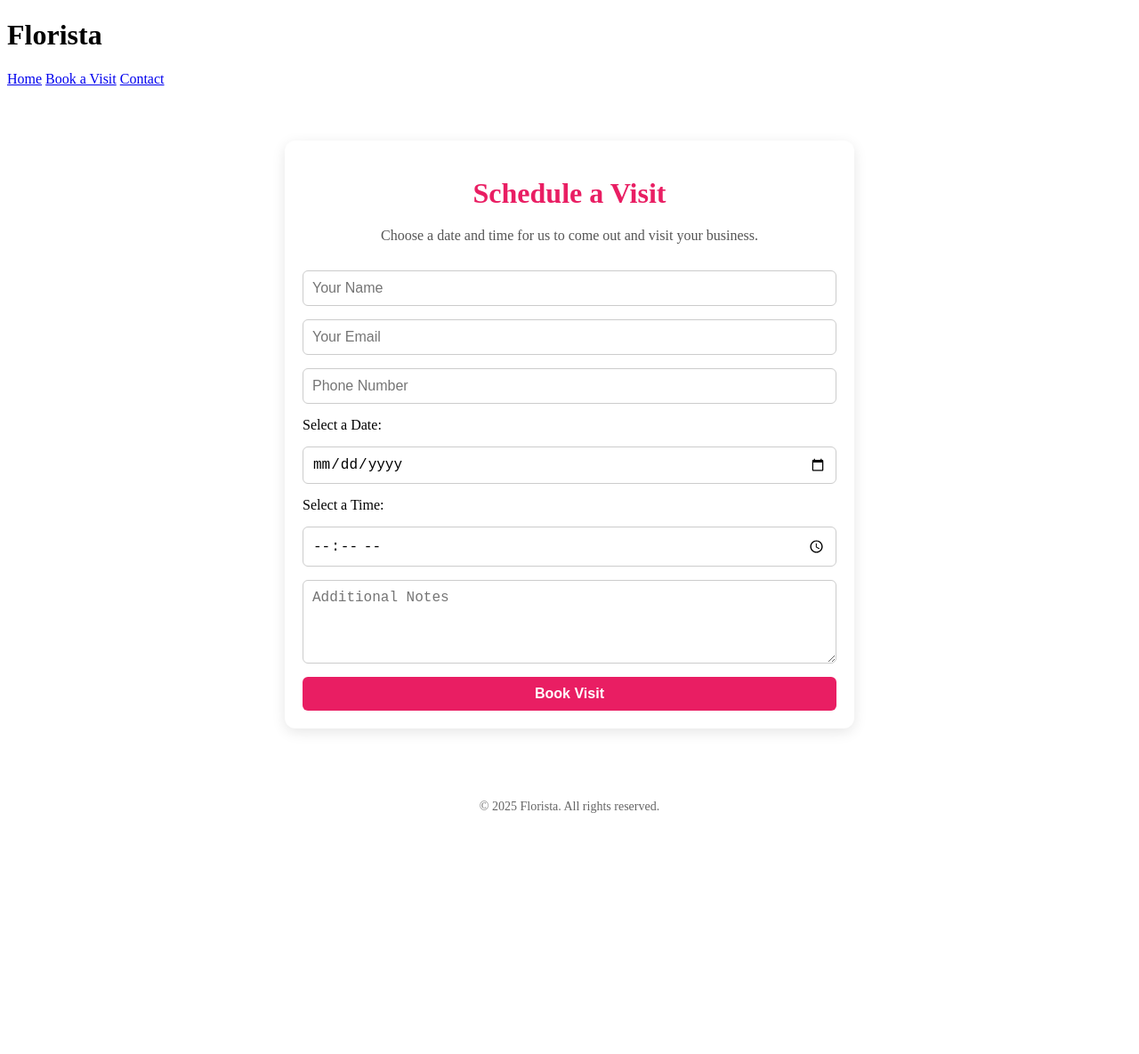
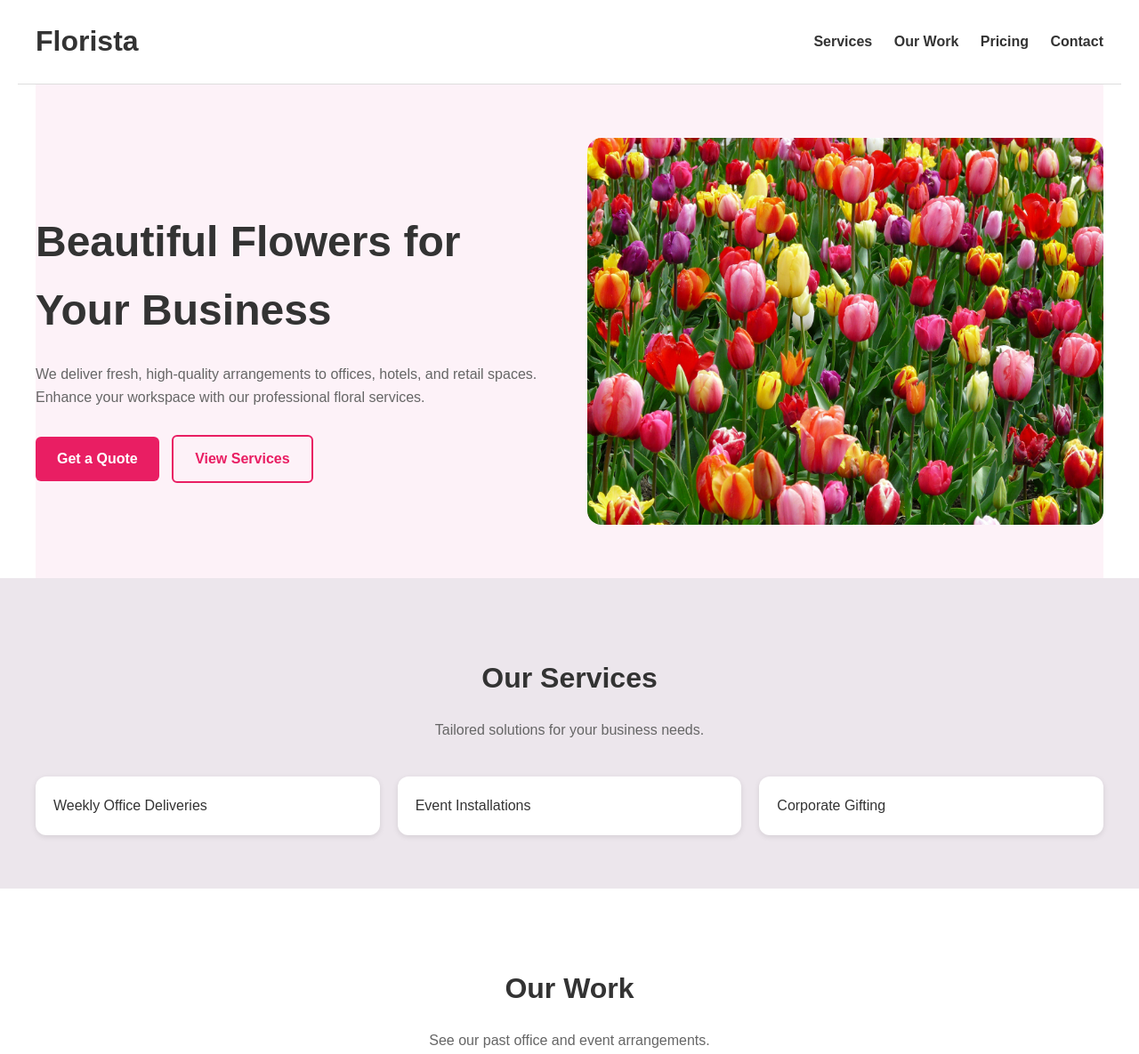
Before and after one commit to monkfish30/wesley, a plain HTML site: page index.html in a window 1280 px wide. Shown: the top 1185 px of the page at 89% size. Before the commit the page ends 943 px from the top, so only its background shows below. Drawn offline with Linux system fonts and the light colour scheme.

Commit message:
Update index.html

```diff
--- a/index.html
+++ b/index.html
@@ -3,115 +3,87 @@
 <head>
 <meta charset="UTF-8">
 <meta name="viewport" content="width=device-width, initial-scale=1.0">
-<title>Florista - Book a Visit</title>
-<link rel="stylesheet" href="styles.css">
-<style>
-/* Page-specific styles */
-.booking-container {
-  max-width: 600px;
-  margin: 60px auto;
-  padding: 20px;
-  border-radius: 12px;
-  box-shadow: 0 4px 15px rgba(0,0,0,0.1);
-  background-color: #fff;
-}
-
-.booking-container h1 {
-  text-align: center;
-  margin-bottom: 20px;
-  color: #e91e63;
-}
-
-.booking-container p {
-  text-align: center;
-  margin-bottom: 30px;
-  color: #555;
-}
-
-.booking-container form {
-  display: flex;
-  flex-direction: column;
-  gap: 15px;
-}
-
-input, select, textarea, button {
-  padding: 10px;
-  border-radius: 6px;
-  border: 1px solid #ccc;
-  font-size: 1rem;
-}
-
-input:focus, select:focus, textarea:focus {
-  outline: none;
-  border-color: #e91e63;
-  box-shadow: 0 0 0 1px #e91e63;
-}
-
-button {
-  background-color: #e91e63;
-  color: #fff;
-  font-weight: bold;
-  border: none;
-  cursor: pointer;
-  transition: 0.3s;
-}
-
-button:hover {
-  background-color: #d81b60;
-}
-
-footer {
-  text-align: center;
-  margin-top: 60px;
-  padding: 20px;
-  color: #666;
-  font-size: 0.875rem;
-}
-</style>
+<title>Florista Corporate Flowers</title>
+<link rel="stylesheet" href="style.css">
 </head>
 <body>
 
 <header class="container">
   <h1>Florista</h1>
   <nav>
-    <a href="index.html">Home</a>
-    <a href="#booking">Book a Visit</a>
-    <a href="index.html#contact">Contact</a>
+    <a href="#services">Services</a>
+    <a href="#work">Our Work</a>
+    <a href="#pricing">Pricing</a>
+    <a href="#contact">Contact</a>
   </nav>
 </header>
 
-<main class="booking-container">
-  <h1>Schedule a Visit</h1>
-  <p>Choose a date and time for us to come out and visit your business.</p>
+<main class="hero container">
+  <div class="content">
+    <h1>Beautiful Flowers for Your Business</h1>
+    <p>We deliver fresh, high-quality arrangements to offices, hotels, and retail spaces. Enhance your workspace with our professional floral services.</p>
+    <div class="buttons">
+      <a href="#contact" class="primary">Get a Quote</a>
+      <a href="#services" class="secondary">View Services</a>
+    </div>
+  </div>
+  <div class="image">
+    <img src="/images/tulips.jpg" alt="Flowers in office">
+  </div>
+</main>
 
-  <form onsubmit="handleBooking(event)">
-    <input type="text" name="name" placeholder="Your Name" required>
-    <input type="email" name="email" placeholder="Your Email" required>
-    <input type="tel" name="phone" placeholder="Phone Number" required>
-    <label for="date">Select a Date:</label>
-    <input type="date" id="date" name="date" required>
-    <label for="time">Select a Time:</label>
-    <input type="time" id="time" name="time" required>
-    <textarea name="notes" placeholder="Additional Notes" rows="4"></textarea>
-    <button type="submit">Book Visit</button>
-    <p id="confirmationMsg" style="display:none; color:green; text-align:center; margin-top:10px;">Thank you! Your booking has been received.</p>
+<section id="services">
+  <h2>Our Services</h2>
+  <p class="section-desc">Tailored solutions for your business needs.</p>
+  <div class="cards cards-3 container">
+    <div class="card">Weekly Office Deliveries</div>
+    <div class="card">Event Installations</div>
+    <div class="card">Corporate Gifting</div>
+  </div>
+</section>
+
+<section id="work">
+  <h2>Our Work</h2>
+  <p class="section-desc">See our past office and event arrangements.</p>
+  <div class="cards cards-3 container">
+    <img src="https://images.unsplash.com/photo-1542831371-d531d36971e6?q=80&w=400" alt="Office arrangement">
+    <img src="https://images.unsplash.com/photo-1504384308090-c894fdcc538d?q=80&w=400" alt="Event flowers">
+    <img src="https://images.unsplash.com/photo-1512917774080-9991f1c4c750?q=80&w=400" alt="Lobby flowers">
+  </div>
+</section>
+
+<section id="pricing">
+  <h2>Pricing</h2>
+  <p class="section-desc">Packages for businesses of all sizes.</p>
+  <div class="cards cards-3 container">
+    <div class="card">
+      <h3>Starter</h3>
+      <p>$120 / week</p>
+    </div>
+    <div class="card">
+      <h3>Business</h3>
+      <p>$250 / week</p>
+    </div>
+    <div class="card">
+      <h3>Enterprise</h3>
+      <p>$500 / week</p>
+    </div>
+  </div>
+</section>
+
+<section id="contact">
+  <h2>Contact Us</h2>
+  <form onsubmit="alert('Thank you! We will be in touch.'); return false;">
+    <input type="text" placeholder="Your Name" required>
+    <input type="email" placeholder="Your Email" required>
+    <textarea placeholder="Message" rows="5" required></textarea>
+    <button type="submit">Send Message</button>
   </form>
-</main>
+</section>
 
 <footer>
   © 2025 Florista. All rights reserved.
 </footer>
 
-<script>
-function handleBooking(e){
-  e.preventDefault();
-  // In production, send form data to your server here
-  const msg = document.getElementById('confirmationMsg');
-  msg.style.display = 'block';
-  e.target.reset();
-  setTimeout(() => { msg.style.display='none'; }, 5000);
-}
-</script>
-
 </body>
 </html>
```
